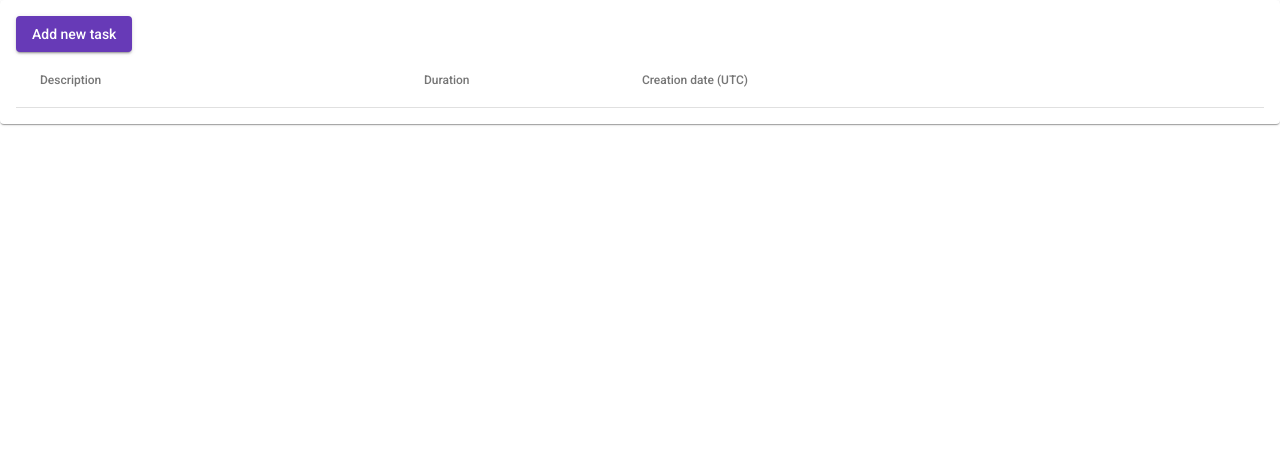
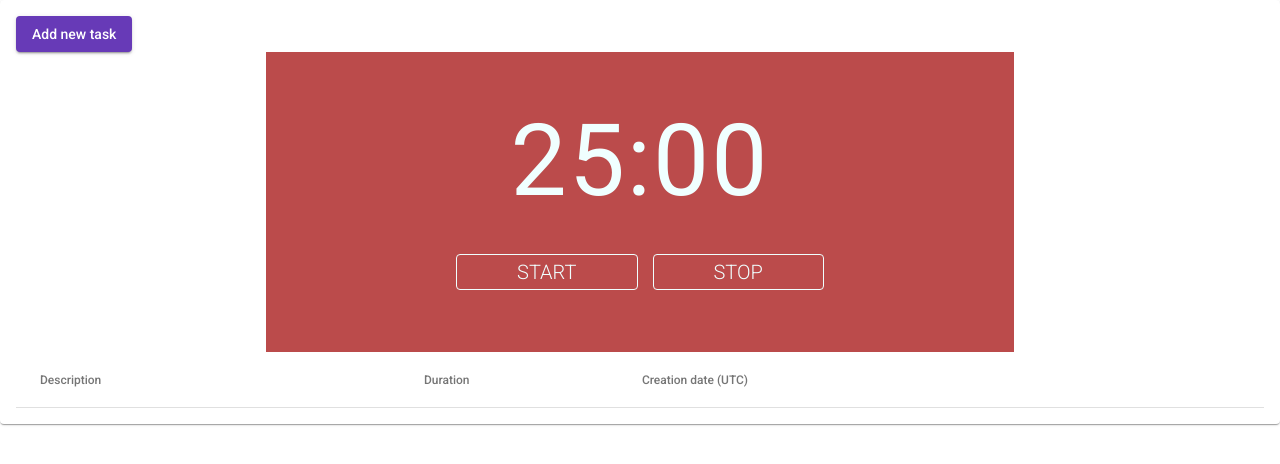
Before and after one commit to ferxespani/Pomodoro_Tracker, an Angular app in the folder Pomodoro_Tracker.Client/: page / in a window 1280 px wide. Shown: the top 464 px of the page. Built offline with nearby package versions, Linux system fonts and the light colour scheme; no server answers.

Commit message:
Add timer window

```diff
--- a/Pomodoro_Tracker.Client/angular.json
+++ b/Pomodoro_Tracker.Client/angular.json
@@ -99,5 +99,8 @@
         }
       }
     }
+  },
+  "cli": {
+    "analytics": false
   }
 }
--- a/Pomodoro_Tracker.Client/src/app/app.component.css
+++ b/Pomodoro_Tracker.Client/src/app/app.component.css
@@ -1,3 +1,8 @@
+html,
+body {
+    height: 100%;
+}
+
 table {
     width: 100%;
 }
--- a/Pomodoro_Tracker.Client/src/app/app.component.html
+++ b/Pomodoro_Tracker.Client/src/app/app.component.html
@@ -1,5 +1,7 @@
 <mat-card>
   <button mat-raised-button color="primary" (click)="initNewTask()">Add new task</button>
+
+  <app-timer></app-timer>
 
   <table mat-table [dataSource]="tasks">
     <ng-container matColumnDef="description">
--- a/Pomodoro_Tracker.Client/src/app/app.module.ts
+++ b/Pomodoro_Tracker.Client/src/app/app.module.ts
@@ -12,11 +12,13 @@ import { MatInputModule } from '@angular/material/input';
 import { AppRoutingModule } from './app-routing.module';
 import { AppComponent } from './app.component';
 import { EditTaskComponent } from './components/edit-task/edit-task.component';
+import { TimerComponent } from './components/timer/timer.component';
 
 @NgModule({
   declarations: [
     AppComponent,
-    EditTaskComponent
+    EditTaskComponent,
+    TimerComponent
   ],
   imports: [
     BrowserModule,
--- /dev/null
+++ b/Pomodoro_Tracker.Client/src/app/components/timer/timer.component.css
@@ -0,0 +1,37 @@
+.timer-wrapper {
+    display: flex;
+    justify-content: center;
+}
+
+.timer-window {
+    height: 300px;
+    width: 60%;
+    background-color: rgb(187, 75, 75);
+}
+
+.timer {
+    color: azure;
+    letter-spacing: 2px;
+    font-size: 100px;
+    text-align: center;
+    padding-top: 50px;
+}
+
+.start-stop-buttons {
+    display: flex;
+    justify-content: center;
+    margin-top: 35px;
+}
+
+.start-button,
+.stop-button {
+    color: azure;
+    border-color: azure;
+    font-size: 20px;
+    font-weight: 100;
+    padding: 0 60px;
+}
+
+.start-button {
+    margin-right: 15px;
+}
--- /dev/null
+++ b/Pomodoro_Tracker.Client/src/app/components/timer/timer.component.html
@@ -0,0 +1,9 @@
+<div class="timer-wrapper">
+    <div class="timer-window">
+        <div class="timer">25:00</div>
+        <div class="start-stop-buttons">
+            <button mat-stroked-button class="start-button">START</button>
+            <button mat-stroked-button class="stop-button">STOP</button>
+        </div>
+    </div>
+</div>
--- /dev/null
+++ b/Pomodoro_Tracker.Client/src/app/components/timer/timer.component.ts
@@ -0,0 +1,15 @@
+import { Component, OnInit } from '@angular/core';
+
+@Component({
+  selector: 'app-timer',
+  templateUrl: './timer.component.html',
+  styleUrls: ['./timer.component.css']
+})
+export class TimerComponent implements OnInit {
+
+  constructor() { }
+
+  ngOnInit(): void {
+  }
+
+}
```
